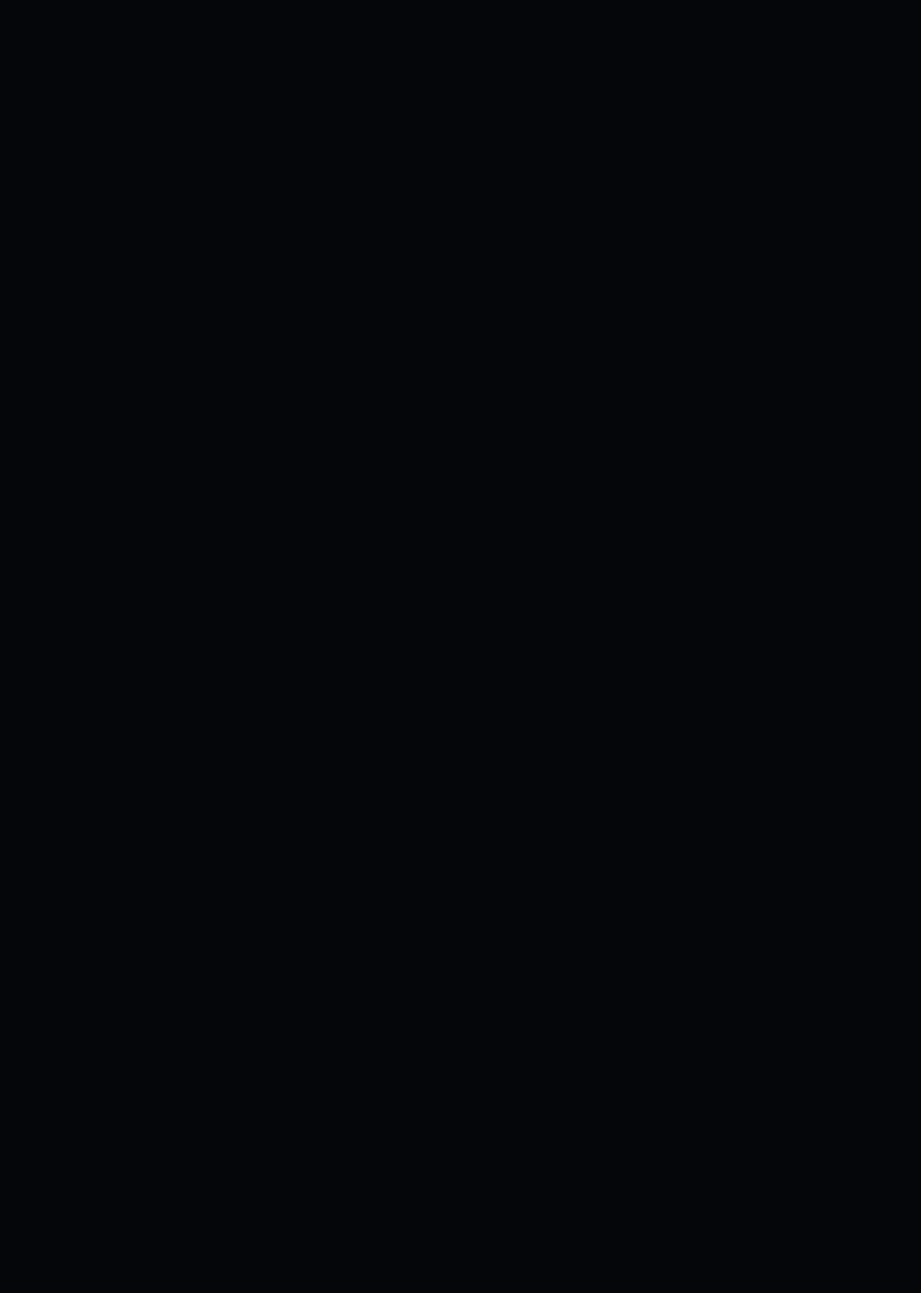
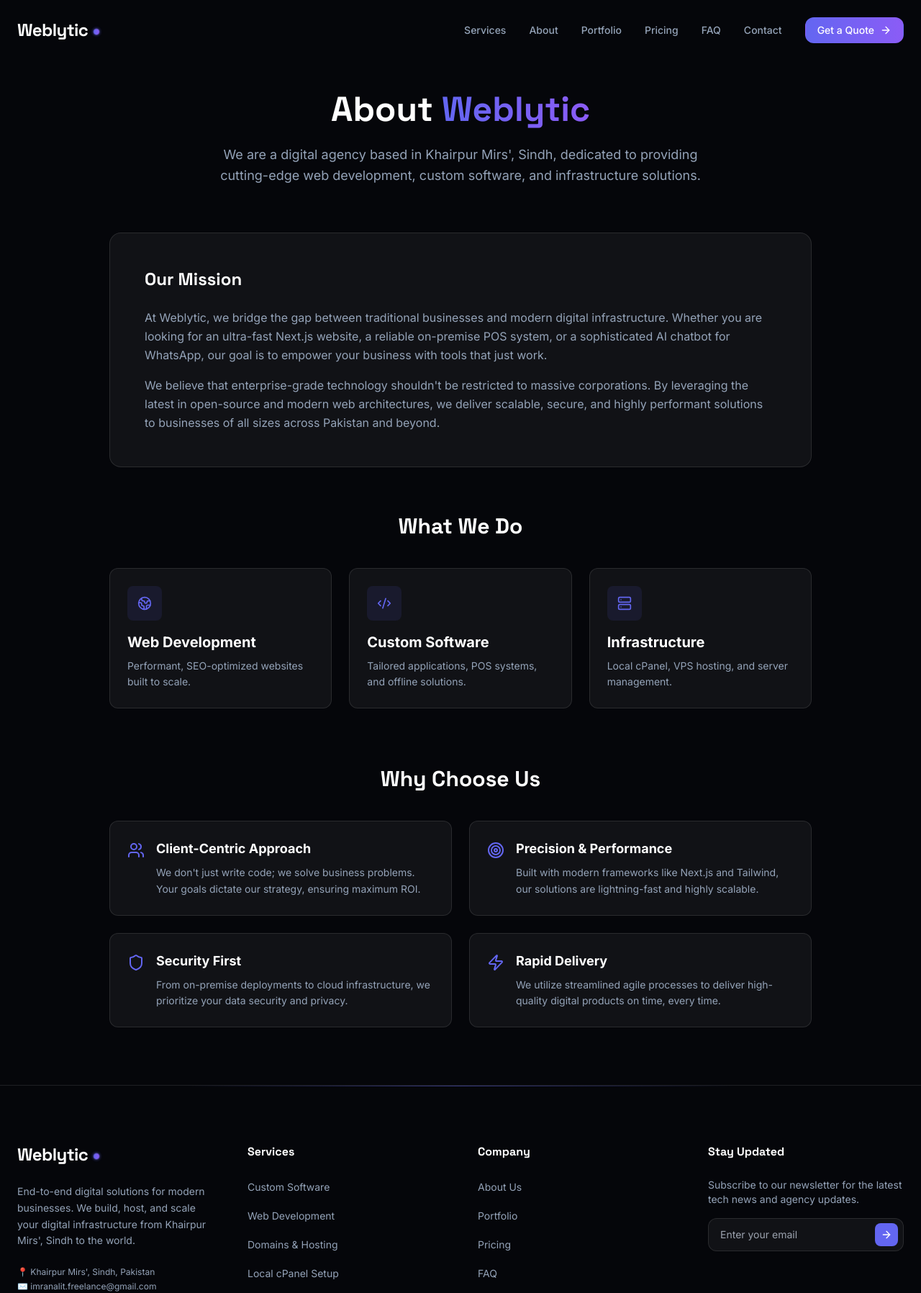
Before and after one commit to Imranalit/weblytic, a Next.js app: page /about in a window 1280 px wide. Shown: the top 1796 px of the page at 72% size. Before the commit the page ends 1507 px from the top, so only its background shows below. Built offline with nearby package versions, Linux system fonts and the light colour scheme.

Commit message:
fix(about): wrap in LazyMotion and include Navbar and Footer

```diff
--- a/app/about/AboutClient.tsx
+++ b/app/about/AboutClient.tsx
@@ -1,7 +1,9 @@
 "use client";
 
-import { m } from "framer-motion";
+import { LazyMotion, domAnimation, m } from "framer-motion";
 import { Users, Target, Shield, Zap, Code2, Server, Globe2 } from "lucide-react";
+import Navbar from "@/components/Navbar";
+import Footer from "@/components/Footer";
 
 export default function AboutClient() {
   const whyChooseUs = [
@@ -46,7 +48,11 @@
   ];
 
   return (
-    <div className="pt-32 pb-20 min-h-screen">
+    <LazyMotion features={domAnimation}>
+      <div className="min-h-screen bg-background flex flex-col">
+        <Navbar />
+
+        <main className="flex-1 pt-32 pb-20">
           <div className="container mx-auto px-6 max-w-5xl">
 
             {/* Header */}
@@ -136,6 +142,10 @@
             </m.div>
 
           </div>
+        </main>
+
+        <Footer />
       </div>
+    </LazyMotion>
   );
 }
```
Lines whose indentation alone changed are shown as unchanged.
